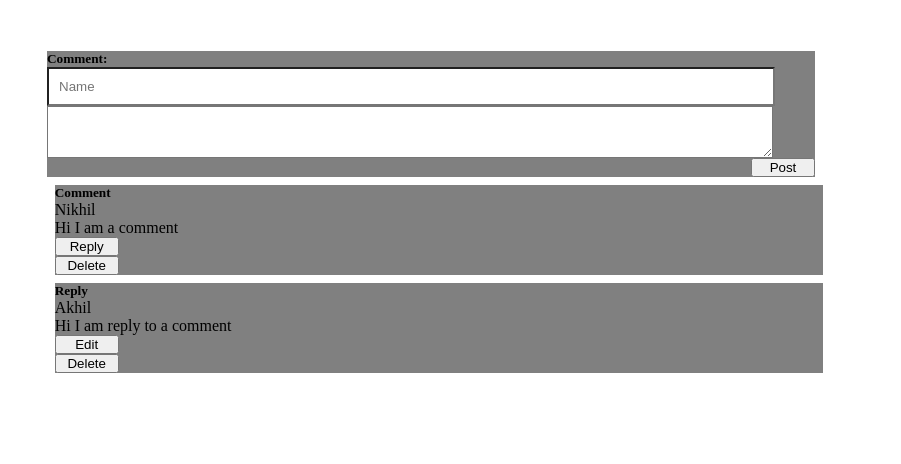
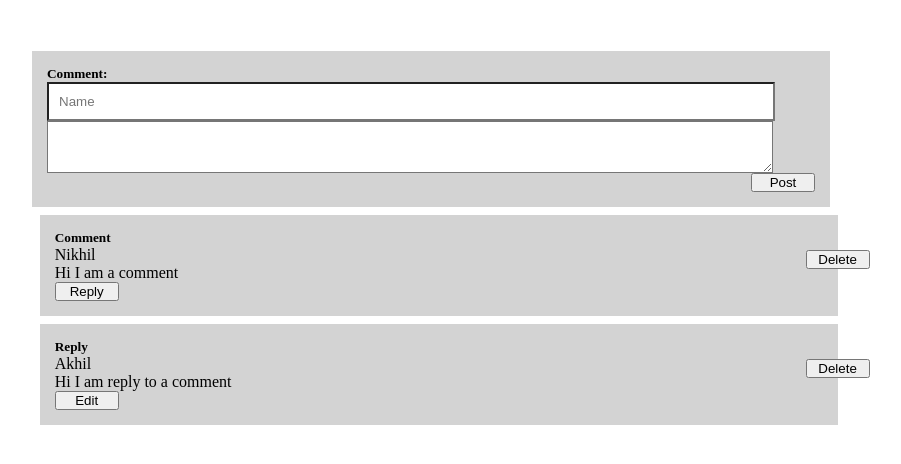
Before and after one commit to nikhilgvpce/comment-section, a React (Vite) app: page / in a window 1280 px wide. Shown: the top 464 px of the page, without its empty margins (209-1110 px from the left). Built offline with nearby package versions, Linux system fonts and the light colour scheme.

Commit message:
Adds changes to implement delete reply and css for comments and replies

```diff
--- a/src/CommentItem/CommentItem.css
+++ b/src/CommentItem/CommentItem.css
@@ -2,7 +2,8 @@
     display: flex;
     flex-direction: column;
     width: 60vw;
-    background-color: gray;
+    background-color: lightgrey;
+    padding: 15px;
 }
 
 input, textarea {
@@ -26,10 +27,20 @@ button {
 .commentItem-saved-mode {
     width: 60vw;
     margin: 1%;
-    background-color: gray;
+    background-color: lightgrey;
+    padding: 15px;
+    display: flex;
+    flex-direction: column;
+    position: relative;
 }
 
 .comment-values {
     display: flex;
     flex-direction: column;
 }
+
+.delete-btn {
+    position: absolute;
+    right: -4%;
+    top: 35%
+}
--- a/src/CommentItem/CommentItem.jsx
+++ b/src/CommentItem/CommentItem.jsx
@@ -26,7 +26,7 @@ const CommentItem = (props) => {
                 <h5>{headerValue}</h5>
                 <input placeholder={inputPlaceholder} value={inputValue} onChange={(e) => onInputChange(e, parentIndex, index)} />
                 <textarea onInput={onTextAreaChange} value={textAreaValue}></textarea>
-                <button className="post-btn" onClick={()=> onSubmit(parentIndex, index)}>Post</button>
+                <button className="post-btn" onClick={() => onSubmit(parentIndex, index)}>Post</button>
             </div>
         )
     }
@@ -38,10 +38,11 @@ const CommentItem = (props) => {
                 <p>{textAreaValue}</p>
             </div>
             <div className="edit-control">
-                { ! Number.isInteger(parentIndex) ? <button onClick={() => onReply(parentIndex, index)}>Reply</button> : null }
-                { Number.isInteger(parentIndex) ? <button onClick={() => onEdit(parentIndex, index)}>Edit</button> : null }
+                {!Number.isInteger(parentIndex) ? <button onClick={() => onReply(parentIndex, index)}>Reply</button> : null}
+                {Number.isInteger(parentIndex) ? <button onClick={() => onEdit(parentIndex, index)}>Edit</button> : null}
+                <button className="delete-btn" onClick={() => onDelete(parentIndex, index)}>Delete</button>
+
             </div>
-            <button onClick={() => onDelete(parentIndex, index)}>Delete</button>
         </div>
     )
 }
--- a/src/CommentsList/CommentsList.jsx
+++ b/src/CommentsList/CommentsList.jsx
@@ -51,7 +51,8 @@ function reducer(state = { initialState }, action = { type, payload: {} }) {
                 comments: action.payload.comments,
                 name: '',
                 commentText: '',
-                commentIndex: ''
+                commentIndex: '',
+                replyEditIndex: ''
 
             }
         case 'SET_REPLY_INDEX':
@@ -129,6 +130,8 @@ const Comments = () => {
             } else {
                 comments.splice(parentIndex, 1)
             }
+        } else if(Number.isInteger(index)){
+            comments.splice(index, 1)
         }
         dispatch({
             type: 'POST_COMMENT',
```
